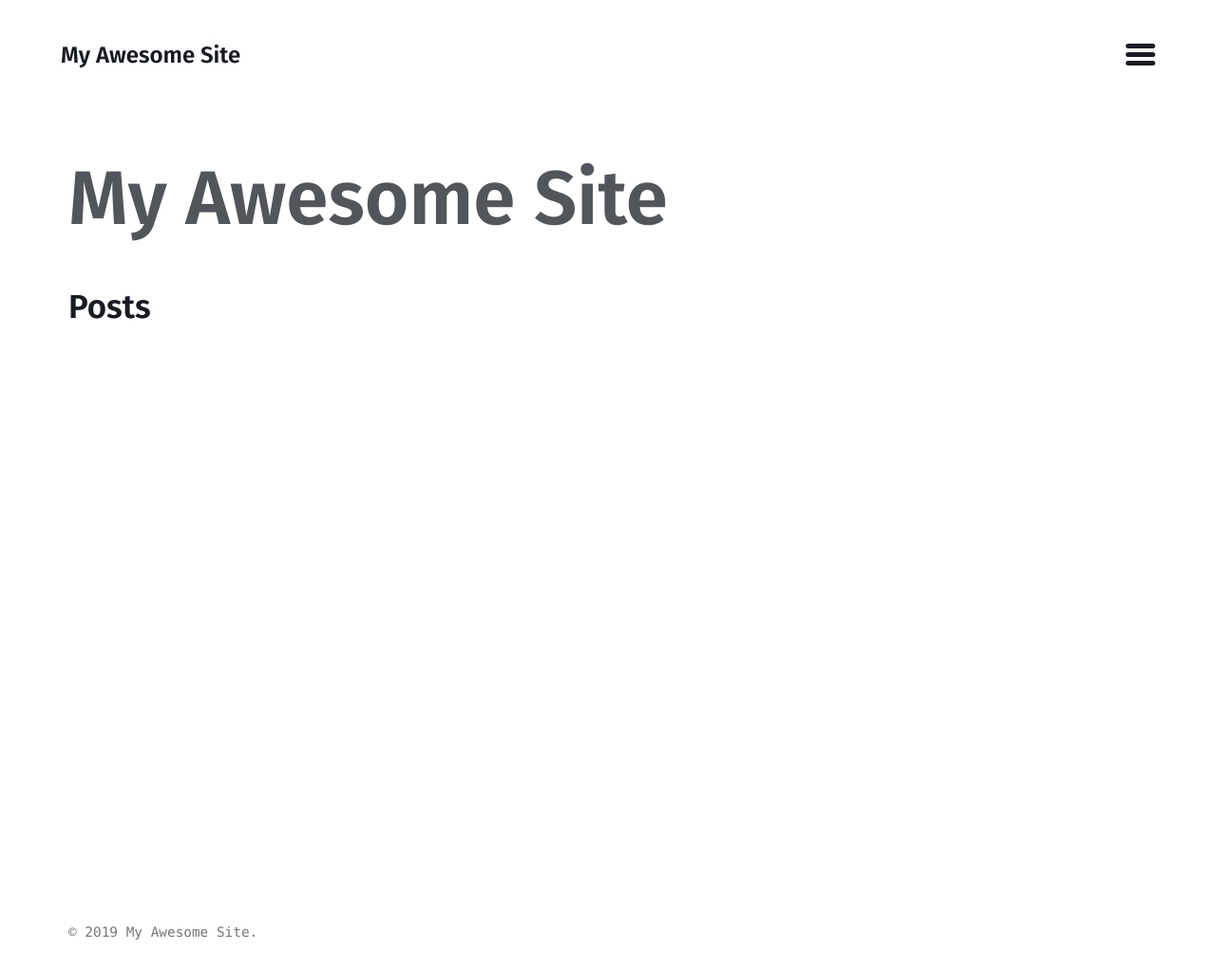
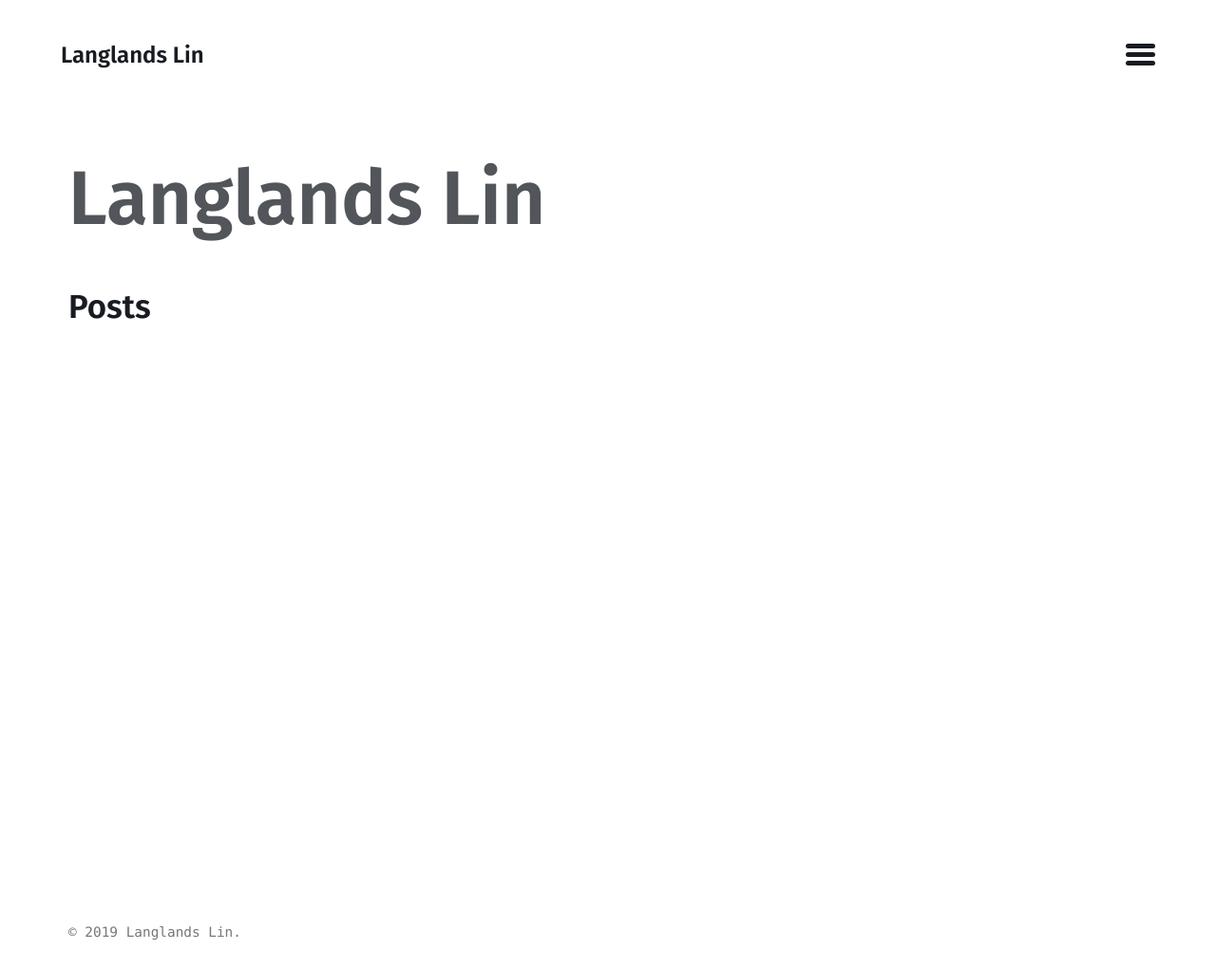
Before and after one commit to LanglandsLin/LanglandsLin.github.io, a Jekyll site: the page built from index.md, in a window 1280 px wide. Shown: the whole page at 95% size. Built offline with Jekyll 4.4.1, drawn with Linux system fonts in a browser that asks for light colours.

```diff
--- a/_config.yml
+++ b/_config.yml
@@ -14,7 +14,7 @@
 # You can create any custom variable you would like, and they will be accessible
 # in the templates via {{ site.myvariable }}.
 lang: en-US
-title: My Awesome Site
+title: Langlands Lin
 email:
 description:
 baseurl: # the optional subpath of your site, e.g. "/blog"
```
